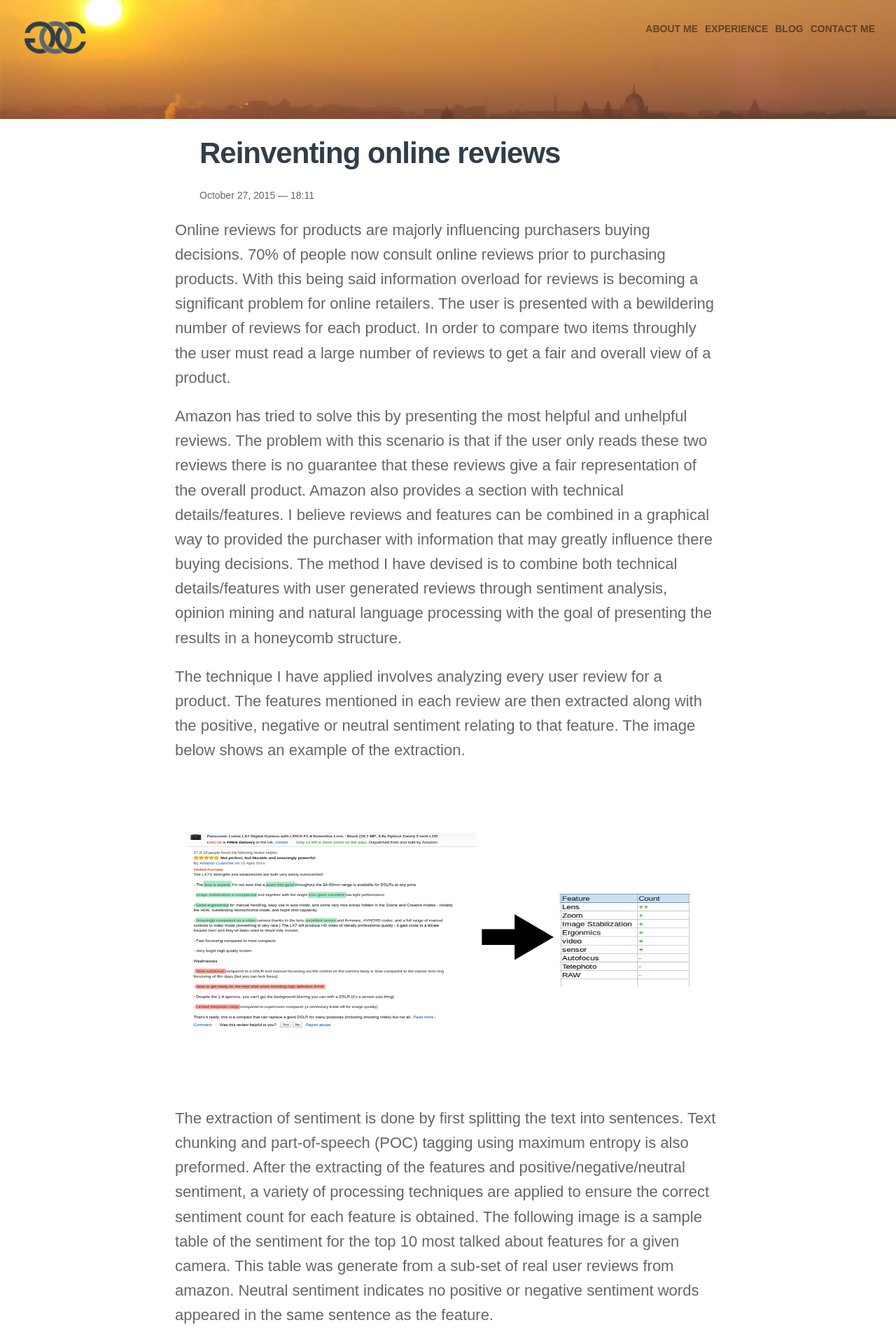
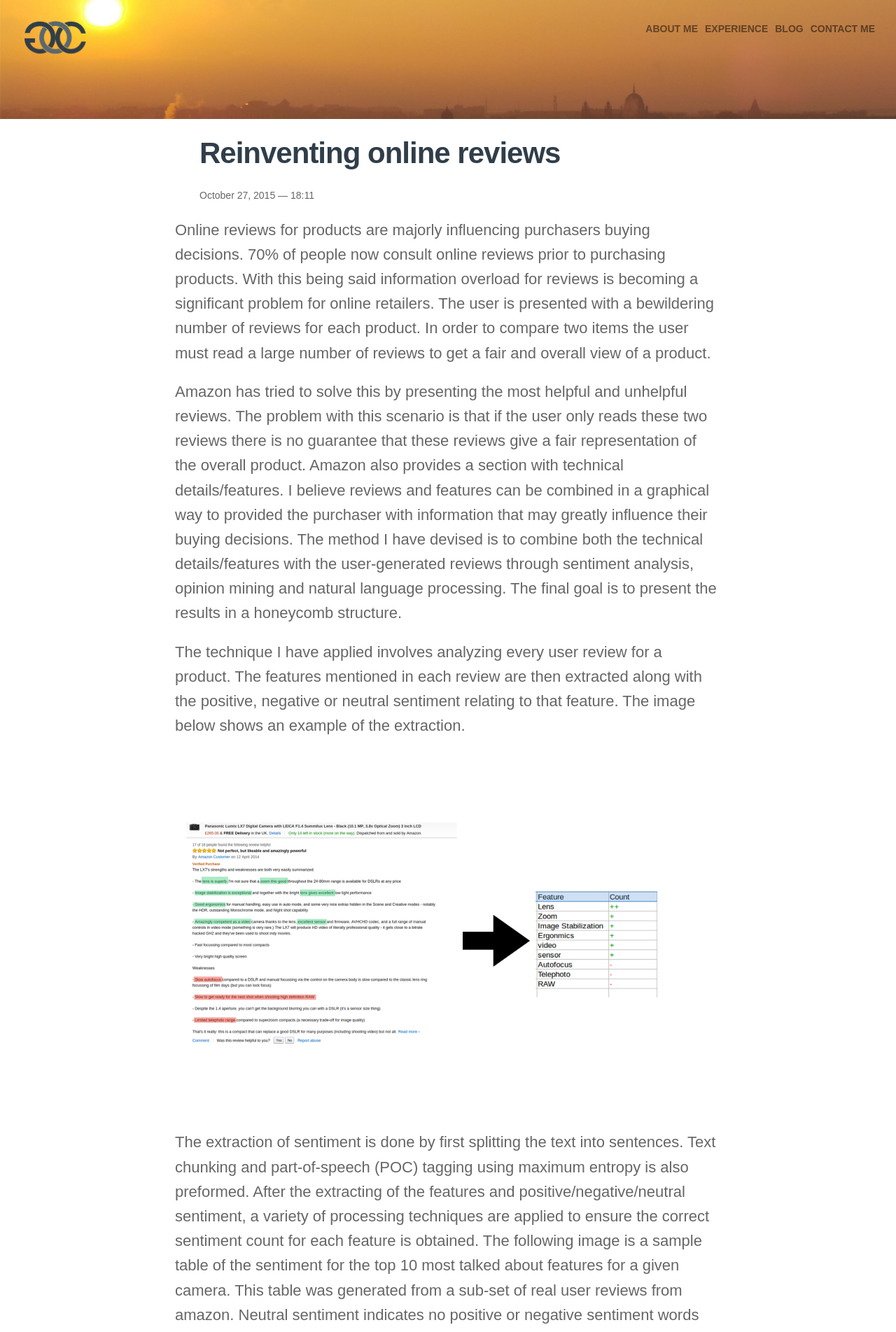
Before and after one commit to bawn92/bawn92.github.io, a Jekyll site: the page built from _posts/blog/2015-10-27-Reinventing-online-reviews.markdown, in a window 1280 px wide. Shown: the top 1903 px of the page at 70% size. Built offline with Jekyll 4.4.1, drawn with Linux system fonts in a browser that asks for light colours; nearby versions of some CDN libraries; Markdown is read by kramdown in place of the engine named in the settings; some of the changed text lies outside the part shown.

Commit message:
Fixed image size for blog posts, now uses div to alter size

```diff
--- a/_includes/about.html
+++ b/_includes/about.html
@@ -1 +1 @@
-<section><h2 id="about-me">About Myself</h2><hr class="bar"/><div class="about-lock"><div ontouchstart="this.classList.toggle('hover');" class="flip-container"><div class="flipper"><div class="front"><div class="face-img"></div></div><div class="back"><div class="face1-img"></div></div></div></div><div class="glyph-icon flaticon-cogwheel28"></div><div class="glyph-icon flaticon-computer1"></div><div class="glyph-icon flaticon-hosting"></div><div class="glyph-icon flaticon-computers13"></div></div><div class="blurb"><p>I am a software engineer with experience in large scale web applications, automation, networking and scripting. I thrive on projects that challenge what I know and which encourage me to master what I don't. I have recently been awarded a first class honors MSc in Software Engineering from UCD. I am an advocate for agile software development practices and have developed and deployed many enterprise applications.</p></div><div class="skill-lock"></div></section>
+<section><h2 id="about-me">About Myself</h2><hr class="bar"/><div class="about-lock"><div ontouchstart="this.classList.toggle('hover');" class="flip-container"><div class="flipper"><div class="front"><div class="face-img"></div></div><div class="back"><div class="face1-img"></div></div></div></div><div class="glyph-icon flaticon-cogwheel28"></div><div class="glyph-icon flaticon-computer1"></div><div class="glyph-icon flaticon-hosting"></div><div class="glyph-icon flaticon-computers13"></div></div><div class="blurb"><p>I am a software engineer with experience in large scale web applications, automation, networking, and scripting. I thrive on projects that challenge what I know and which encourage me to master what I don't. I have recently been awarded a first class honors MSc in Software Engineering from UCD. I am an advocate for agile software development practices and have developed and deployed many enterprise applications.</p></div><div class="skill-lock"></div></section>
--- a/_jadefiles/about.jade
+++ b/_jadefiles/about.jade
@@ -16,6 +16,6 @@ section
     div(class="glyph-icon flaticon-computers13")
 
   div.blurb
-    p I am a software engineer with experience in large scale web applications, automation, networking and scripting. I thrive on projects that challenge what I know and which encourage me to master what I don't. I have recently been awarded a first class honors MSc in Software Engineering from UCD. I am an advocate for agile software development practices and have developed and deployed many enterprise applications.
+    p I am a software engineer with experience in large scale web applications, automation, networking, and scripting. I thrive on projects that challenge what I know and which encourage me to master what I don't. I have recently been awarded a first class honors MSc in Software Engineering from UCD. I am an advocate for agile software development practices and have developed and deployed many enterprise applications.
 
   div.skill-lock
--- a/_jadefiles/history.jade
+++ b/_jadefiles/history.jade
@@ -45,7 +45,7 @@
         .cd-timeline-content
           h2 UCD Masters Software Engineering
           p
-            | I completed a one year Masters in Software Engineering. There was a large emphasis placed on the development of flexible and maintainable code. The program has given me an in dept knowledge of virtualization, cloud deployment, web services along with software processes such as Test driven development.
+            | I completed a one year Masters in Software Engineering. There was a large emphasis placed on the development of flexible and maintainable code. The program has given me an in depth knowledge of virtualization, cloud deployment, web services along with software processes such as Test driven development.
 
           span.cd-date Sept 2014 - Sept 2015
         // cd-timeline-content
--- a/_posts/blog/2015-10-27-Reinventing-online-reviews.markdown
+++ b/_posts/blog/2015-10-27-Reinventing-online-reviews.markdown
@@ -5,22 +5,30 @@ date:   2015-10-27 18:11:16
 categories: blog
 ---
 
-Online reviews for products are majorly influencing purchasers buying decisions. 70% of people now consult online reviews prior to purchasing products. With this being said information overload for reviews is becoming a significant problem for online retailers. The user is presented with a bewildering number of reviews for each product. In order to compare two items throughly the user must read a large number of reviews to get a fair and overall view of a product.
+Online reviews for products are majorly influencing purchasers buying decisions. 70% of people now consult online reviews prior to purchasing products. With this being said information overload for reviews is becoming a significant problem for online retailers. The user is presented with a bewildering number of reviews for each product. In order to compare two items the user must read a large number of reviews to get a fair and overall view of a product.
 
-Amazon has tried to solve this by presenting the most helpful and unhelpful reviews. The problem with this scenario is that if the user only reads these two reviews there is no guarantee that these reviews give a fair representation of the overall product. Amazon also provides a section with technical details/features. I believe reviews and features can be combined in a graphical way to provided the purchaser with information that may greatly influence there buying decisions. The method I have devised is to combine both technical details/features with user generated reviews through sentiment analysis, opinion mining and natural language processing with the goal of presenting the results in a honeycomb structure.
+Amazon has tried to solve this by presenting the most helpful and unhelpful reviews. The problem with this scenario is that if the user only reads these two reviews there is no guarantee that these reviews give a fair representation of the overall product. Amazon also provides a section with technical details/features. I believe reviews and features can be combined in a graphical way to provided the purchaser with information that may greatly influence their buying decisions. The method I have devised is to combine both the technical details/features with the user-generated reviews through sentiment analysis, opinion mining and natural language processing. The final goal is to present the results in a honeycomb structure.
 
 The technique I have applied involves analyzing every user review for a product. The features mentioned in each review are then extracted along with the positive, negative or neutral sentiment relating to that feature. The image below shows an example of the extraction.
 
-<img src="https://raw.githubusercontent.com/bawn92/bawn92.github.io/master/assets/img/feature-extraction.png" width="800" height="440"/>
+<div class="honeycombpic">
+<img src="https://raw.githubusercontent.com/bawn92/bawn92.github.io/master/assets/img/feature-extraction.png"/>
+</div>
 
-The extraction of sentiment is done by first splitting the text into sentences. Text chunking and part-of-speech (POC) tagging using maximum entropy is also preformed. After the extracting of the features and positive/negative/neutral sentiment, a variety of processing techniques are applied to ensure the correct sentiment count for each feature is obtained. The following image is a sample table of the sentiment for the top 10 most talked about features for a given camera. This table was generate from a sub-set of real user reviews from amazon. Neutral sentiment indicates no positive or negative sentiment words appeared in the same sentence as the feature.
+The extraction of sentiment is done by first splitting the text into sentences. Text chunking and part-of-speech (POC) tagging using maximum entropy is also preformed. After the extracting of the features and positive/negative/neutral sentiment, a variety of processing techniques are applied to ensure the correct sentiment count for each feature is obtained. The following image is a sample table of the sentiment for the top 10 most talked about features for a given camera. This table was generated from a sub-set of real user reviews from amazon. Neutral sentiment indicates no positive or negative sentiment words appeared in the same sentence as the feature.
 
-<img src="https://raw.githubusercontent.com/bawn92/bawn92.github.io/master/assets/img/totalcount.png" width="800" height="440"/>
+<div class="honeycombpic">
+<img class="honeycomb-pic" src="https://raw.githubusercontent.com/bawn92/bawn92.github.io/master/assets/img/totalcount.png" />
+</div>
 
 Once this table of information has been generated I represent each feature as a hexagon. I vary the size of the hexagon depending on the word count of that feature. I also vary the color depending on the ration of positive and negative sentiment. The equations I generated can be seen in the following picture.
 
-<img src="https://raw.githubusercontent.com/bawn92/bawn92.github.io/master/assets/img/design.png" width="800" height="440"/>
+<div class="honeycombpic">
+<img class="honeycomb-pic" src="https://raw.githubusercontent.com/bawn92/bawn92.github.io/master/assets/img/design.png" />
+</div>
 
-You then output the data in the sentiment table through the above equations. Then you order the hexagons from negative to positive. This achieves the following honeycomb like structure:
+You then output the data in the sentiment table through the above equations. Then you order the hexagons from negative to positive. This achieves the following honeycomb-like structure:
 
-<img src="https://raw.githubusercontent.com/bawn92/bawn92.github.io/master/assets/img/honeycomb.jpg" width="800" height="440"/>
+<div class="honeycombpic">
+<img class="honeycomb-pic" src="https://raw.githubusercontent.com/bawn92/bawn92.github.io/master/assets/img/honeycomb.jpg" />
+</div>
--- a/assets/css/main.css
+++ b/assets/css/main.css
@@ -1330,13 +1330,26 @@ form {
     max-width: 270px;
     margin: 0 auto;
     font-size: 22px; }
+  .honeycombpic {
+    width: 800px;
+    height: 500px;
+    margin-bottom: 30px;
+    margin-top: 30px; }
+  .honeycombpic img {
+    width: 100%;
+    height: 100%; }
   .comment {
     max-width: 290px;
     margin: 0 auto;
     padding-bottom: 100px; }
   .blurb-blog {
     font-size: 15px;
-    font-weight: 30; } }
+    font-weight: 30; }
+  .honeycombpic {
+    width: 270px;
+    height: 190px;
+    margin-bottom: 30px;
+    margin-top: 30px; } }
 
 @media only screen and (min-width: 650px) {
   .post-header {
@@ -1350,7 +1363,12 @@ form {
     max-width: 650px; }
   .blurb-blog {
     font-size: 22px;
-    font-weight: 30; } }
+    font-weight: 30; }
+  .honeycombpic {
+    width: 650px;
+    height: 410px;
+    margin-bottom: 30px;
+    margin-top: 30px; } }
 
 @media only screen and (min-width: 1070px) {
   .post-header {
@@ -1364,7 +1382,12 @@ form {
     max-width: 780px; }
   .blurb-blog {
     font-size: 22px;
-    font-weight: 30; } }
+    font-weight: 30; }
+  .honeycombpic {
+    width: 750px;
+    height: 500px;
+    margin-bottom: 30px;
+    margin-top: 30px; } }
 
 #h_small {
   height: 170px;
```
Also changed, not shown: _includes/history.html (+1 -1 lines), assets/css/3-sections/_post.sass (+28 -1 lines).
